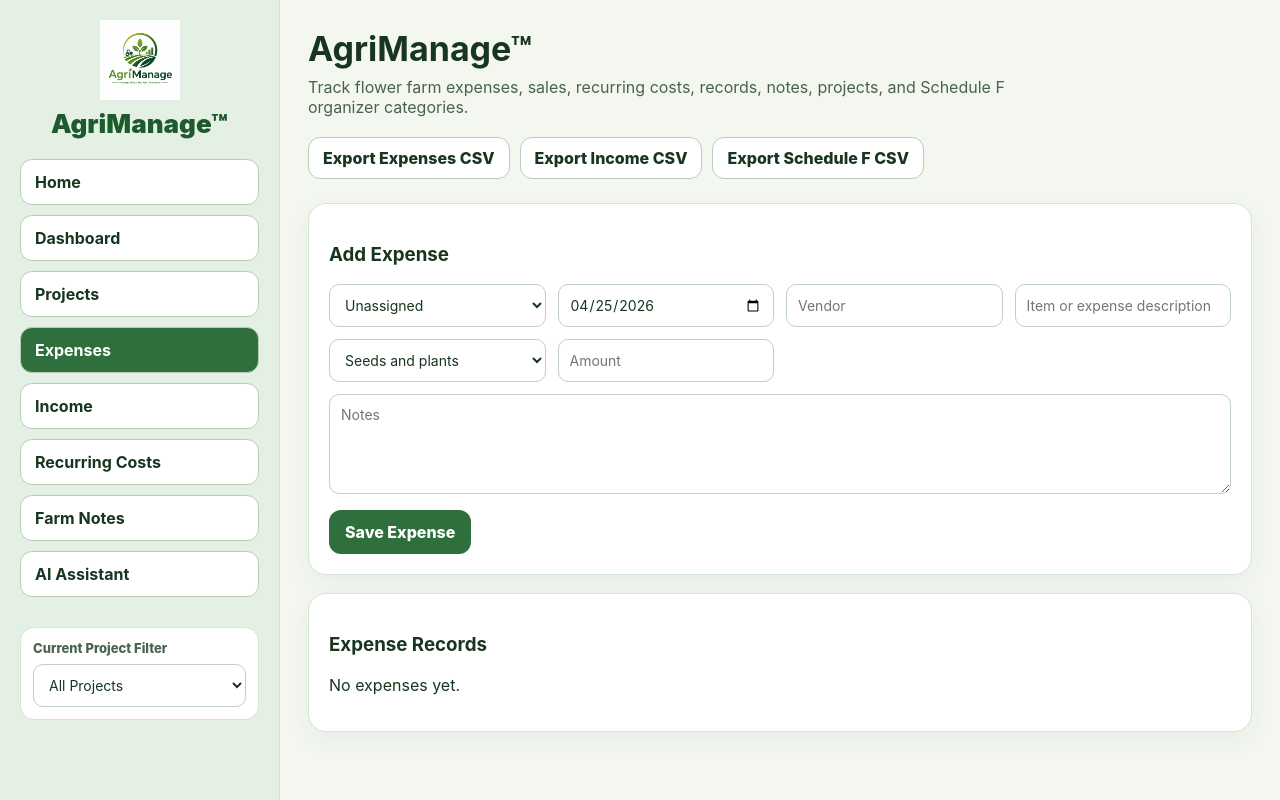
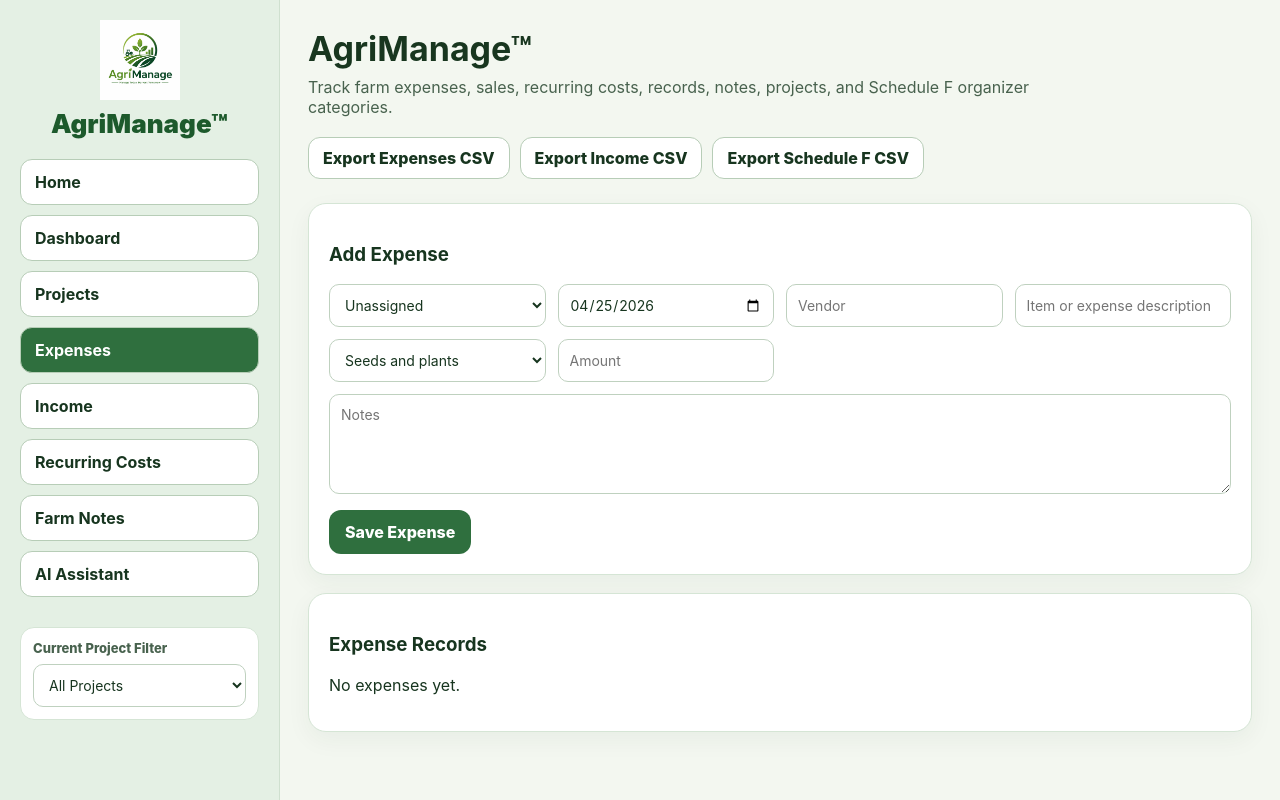
Before and after one commit to agriknowledge/agrimanage, a Next.js app: page / in a window 1280 px wide. Both pictures are taken after a click on the button "Expenses". Built offline with nearby package versions, Linux system fonts and the light colour scheme.

Commit message:
Update page.tsx

```diff
--- a/app/page.tsx
+++ b/app/page.tsx
@@ -870,7 +870,7 @@
               <div>
                 <h1 style={styles.heading}>AgriManage™</h1>
                 <p style={styles.subheading}>
-                  Track flower farm expenses, sales, recurring costs, records,
+                  Track farm expenses, sales, recurring costs, records,
                   notes, projects, and Schedule F organizer categories.
                 </p>
               </div>
```
